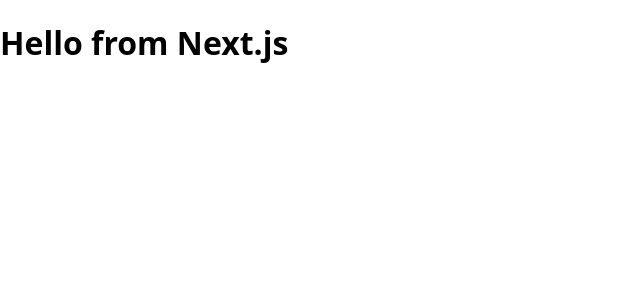
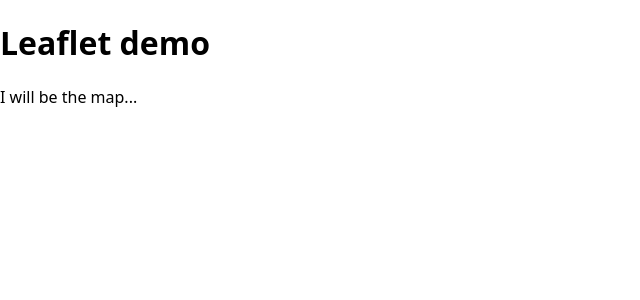
Before and after one commit to onemanwenttomow/surfer-leaflet-demo, a Next.js app: page / in a window 1280 px wide. Shown: the top 300 px of the page, without its empty margins (0-640 px from the left). Built offline with nearby package versions, Linux system fonts and the light colour scheme.

Commit message:
Add basic setup

```diff
--- /dev/null
+++ b/components/Map/index.js
@@ -0,0 +1,3 @@
+export default function Map() {
+  return <div>I will be the map...</div>;
+}
--- a/pages/index.js
+++ b/pages/index.js
@@ -1,7 +1,10 @@
+import Map from "@/components/Map";
+
 export default function HomePage() {
   return (
     <div>
-      <h1>Hello from Next.js</h1>
+      <h1>Leaflet demo</h1>
+      <Map />
     </div>
   );
 }
```
Also changed, not shown: 1 other file (tests, documents, lock files or other folders).
